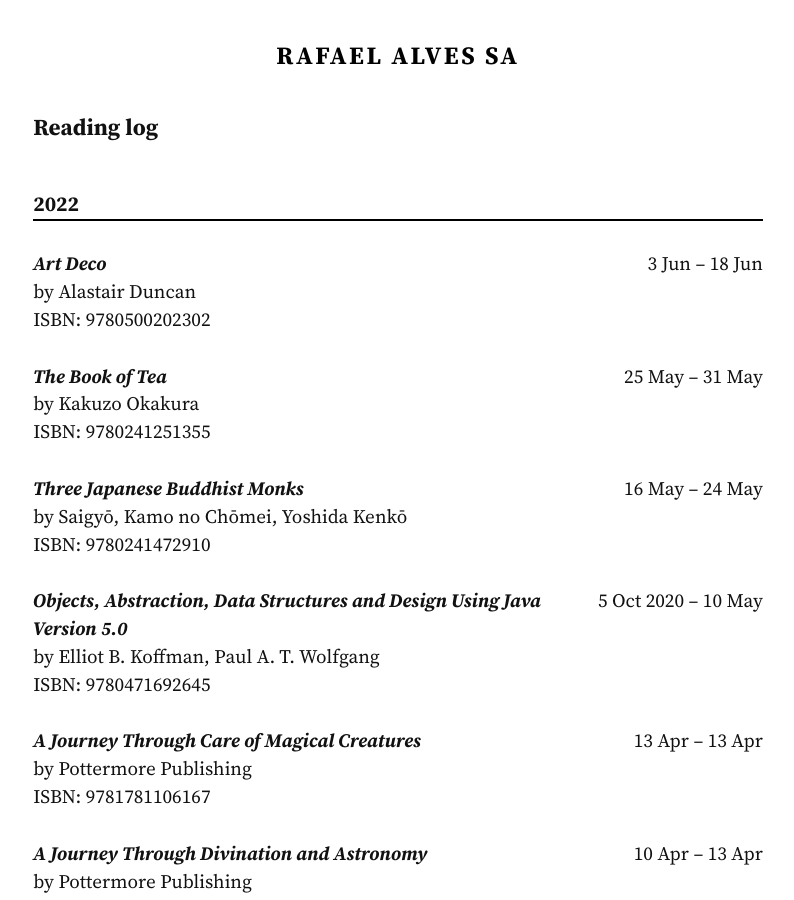
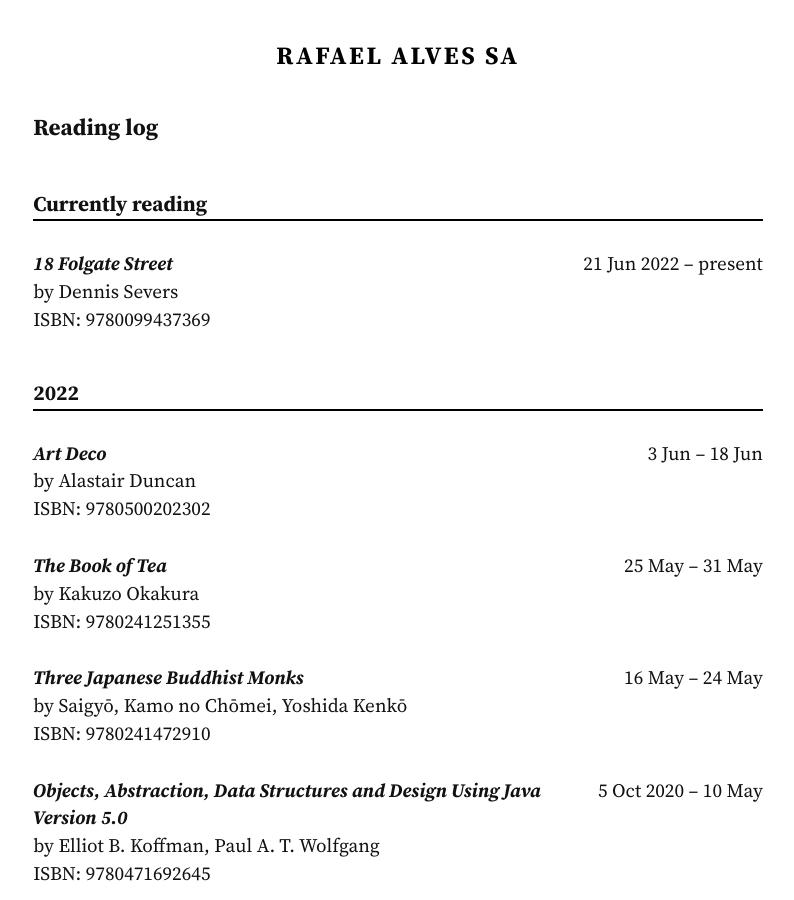
Before and after one commit to rafaelalvessa/rafael.me.uk, a Jekyll site: the page built from reading_log.md, in a window 1280 px wide and 900 px high. Shown: the whole window, without its empty margins (242-1036 px from the left). Built offline with Jekyll 4.4.1, drawn with Linux system fonts in a browser that asks for light colours.

Commit message:
Add 18 Folgate Street to currently reading

```diff
--- a/_data/reading_log.yaml
+++ b/_data/reading_log.yaml
@@ -1,3 +1,10 @@
+Currently reading:
+
+- author: Dennis Severs
+  date_started: 21 Jun 2022
+  isbn: 9780099437369
+  title: 18 Folgate Street
+
 2022:
 
 - author: Alastair Duncan
```
